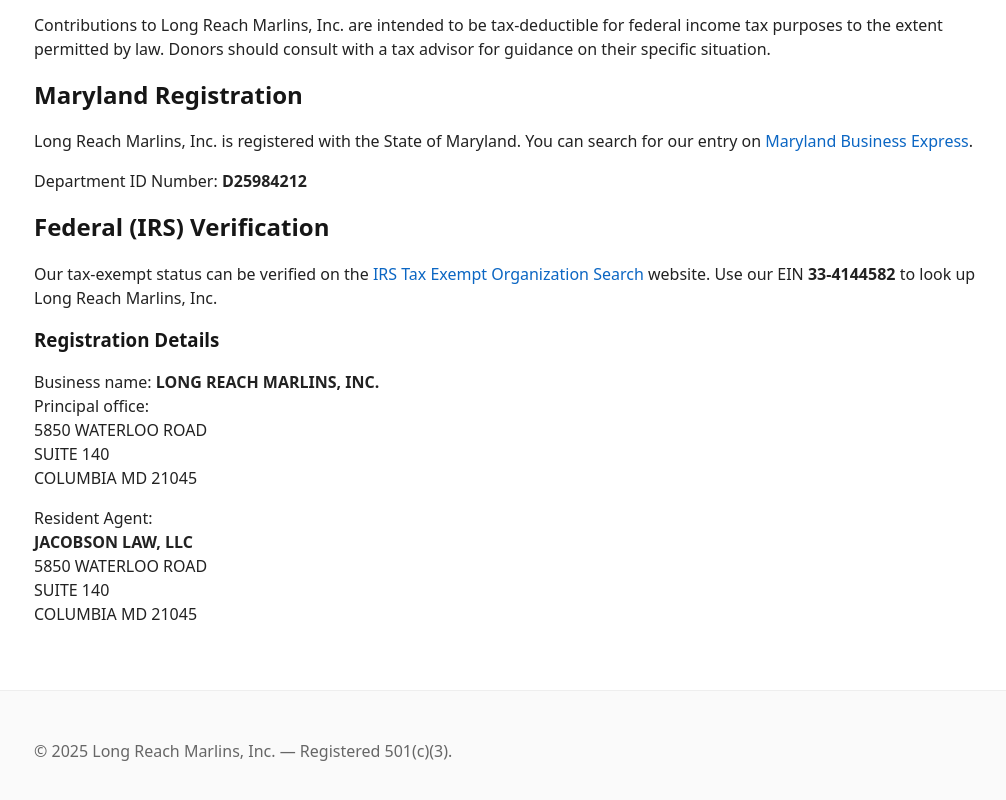
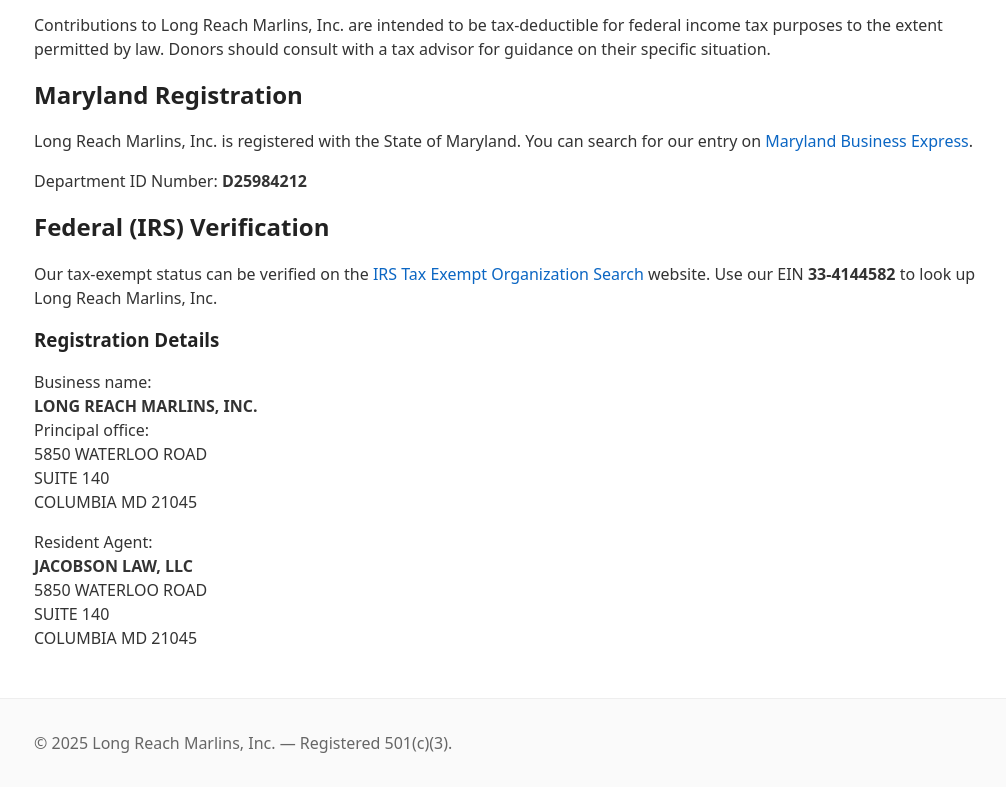
Before and after one commit to Long-Reach-Marlins/website, a plain HTML site: page src/legal.html in a window 1280 px wide. Shown: the part 426-1226 px from the top of the page, without its empty margins (122-1128 px from the left). Drawn offline with Linux system fonts and the light colour scheme.

Commit message:
Style changes

```diff
--- a/src/css/styles.css
+++ b/src/css/styles.css
@@ -9,8 +9,8 @@
   --accent-rgb: 6,78,68;
   --muted:#666;
   /* Softer text colors to reduce harsh black; headings slightly darker than body for hierarchy */
-  --text-color: #222222;
-  --heading-color: #161616;
+  --text-color: #333333;
+  --heading-color: #222222;
   --wrap:1000px;
 }
 *{box-sizing:border-box}
@@ -58,7 +58,7 @@
 .btn{display:inline-block;background:var(--accent);color:#fff;padding:.6rem 1rem;border-radius:6px;text-decoration:none}
 section{padding:2rem 0}
 .programs p,.about p{max-width:60ch}
-.site-footer{background:#fafafa;border-top:1px solid #eee;padding:1rem 0;margin-top:2rem;color:var(--muted)}
+.site-footer{background:#fafafa;border-top:1px solid #eee;margin-top:1rem;color:var(--muted)}
 .nonprofit{font-size:.9rem;color:#444}
 
 /* Responsive */
--- a/src/legal.html
+++ b/src/legal.html
@@ -73,7 +73,8 @@
 
       <h3>Registration Details</h3>
       <p>
-        Business name: <strong>LONG REACH MARLINS, INC.</strong><br />
+        Business name:<br/>
+        <strong>LONG REACH MARLINS, INC.</strong><br />
         Principal office:<br />
         5850 WATERLOO ROAD<br />
         SUITE 140<br />
```
